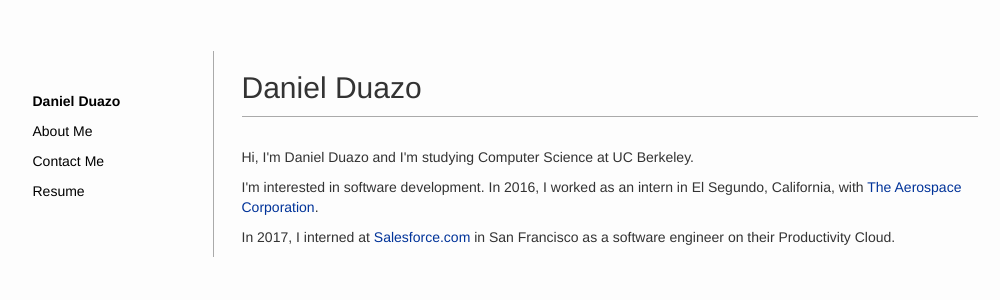
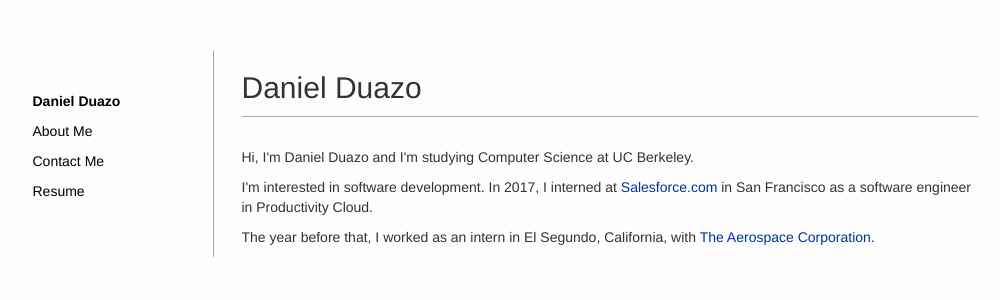
Before and after one commit to danielduazo/danielduazo.github.io, a Jekyll site: the page built from index.html, in a window 1280 px wide. Shown: the top 300 px of the page, without its empty margins (135-1135 px from the left). Built offline with Jekyll 4.4.1, drawn with Linux system fonts in a browser that asks for light colours.

Commit message:
update resume

```diff
--- a/index.html
+++ b/index.html
@@ -8,7 +8,7 @@ description:
 <div class="row">
     <div class="col-sm-12">
         <p>Hi, I'm Daniel Duazo and I'm studying Computer Science at UC Berkeley.</p>
-        <p>I'm interested in software development. In 2016, I worked as an intern in El Segundo, California, with <a href="http://aerospace.org">The Aerospace Corporation</a>.</p>
-        <p>In 2017, I interned at <a href="https://www.salesforce.com">Salesforce.com</a> in San Francisco as a software engineer on their Productivity Cloud.</p>
+        <p>I'm interested in software development. In 2017, I interned at <a href="https://www.salesforce.com">Salesforce.com</a> in San Francisco as a software engineer in Productivity Cloud.</p>
+        <p>The year before that, I worked as an intern in El Segundo, California, with <a href="http://aerospace.org">The Aerospace Corporation</a>.</p>
     </div>
 </div>
```
Also changed, not shown: 1 other file.
